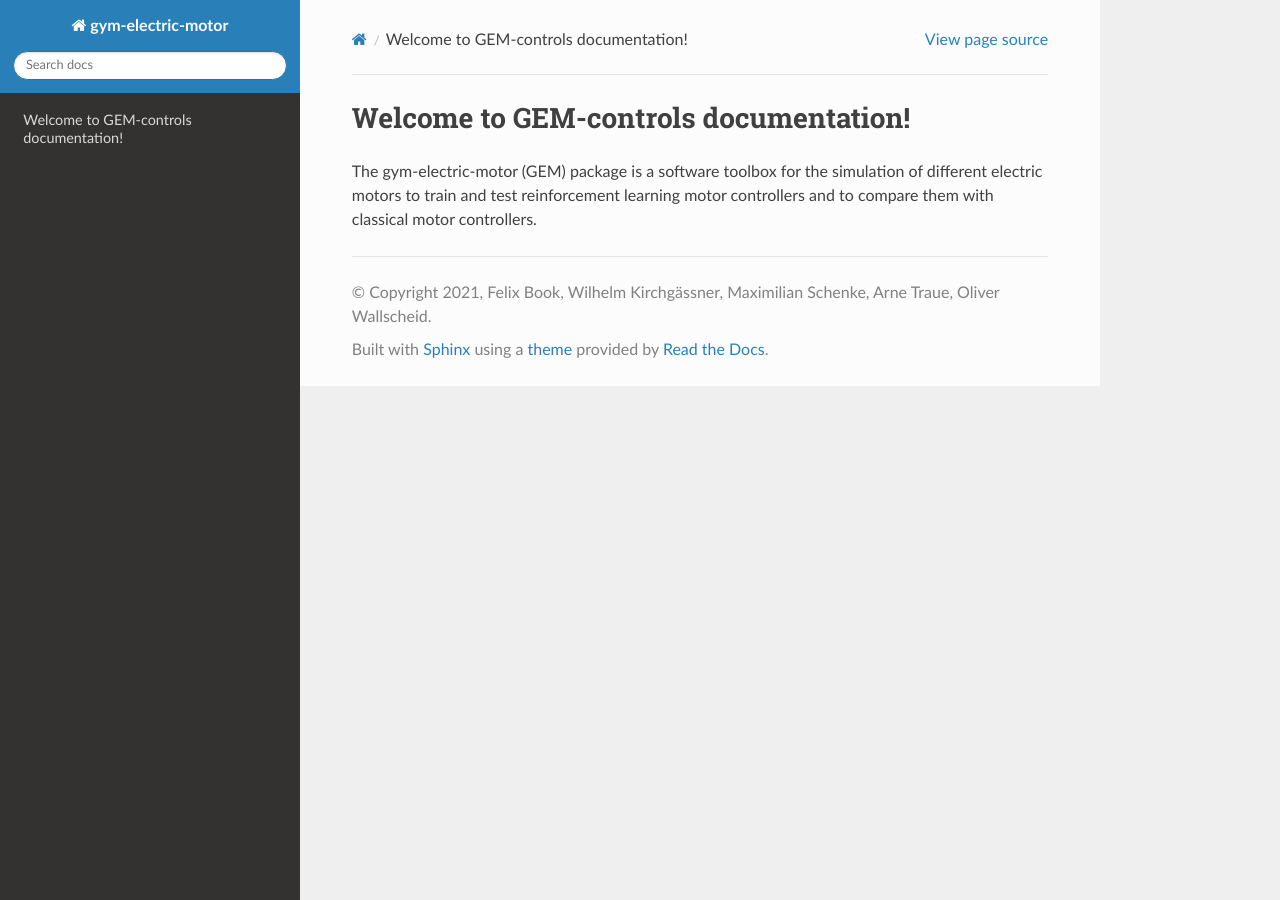
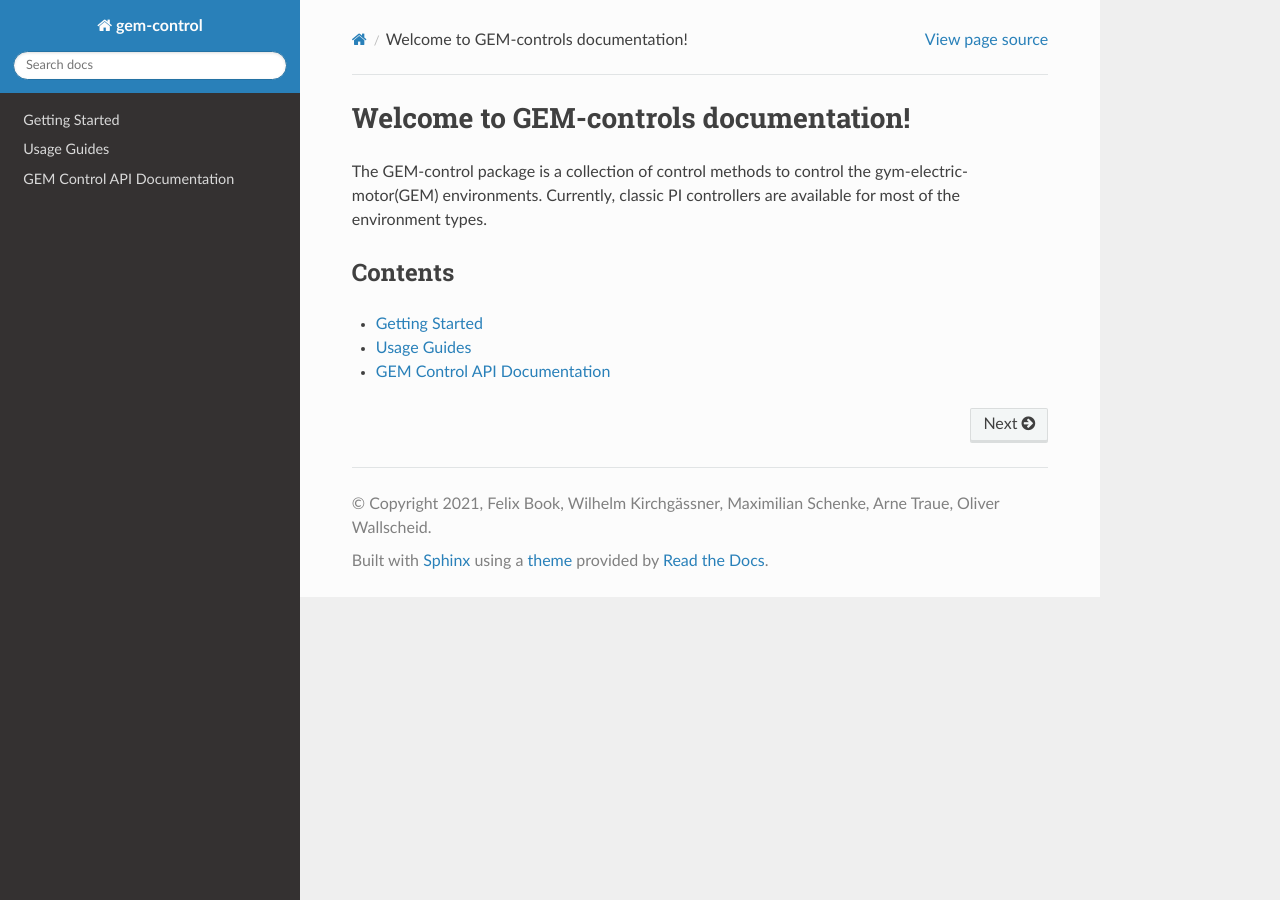
Before and after one commit to upb-lea/gem-control, a Sphinx documentation site: the page built from docs/index.rst, in a window 1280 px wide. Built offline with Sphinx 7.4.7 and the Read the Docs theme 2.0.0, drawn with Linux system fonts in a browser that asks for light colours.

Commit message:
First version of sphinx docs

```diff
--- /dev/null
+++ b/docs/api_documentation/gem_control.rst
@@ -0,0 +1,2 @@
+GEM Control API Documentation
+_____________________________
--- a/docs/conf.py
+++ b/docs/conf.py
@@ -18,7 +18,7 @@ sys.path.insert(0, os.path.abspath('..'))
 sys.setrecursionlimit(1500)
 # -- Project information -----------------------------------------------------
 
-project = 'gym-electric-motor'
+project = 'gem-control'
 copyright = '2021, Felix Book, Wilhelm Kirchgässner, Maximilian Schenke, Arne Traue, Oliver Wallscheid'
 author = 'Felix Book, Wilhelm Kirchgässner, Maximilian Schenke, Arne Traue, Oliver Wallscheid'
 
--- /dev/null
+++ b/docs/getting_started.rst
@@ -0,0 +1,2 @@
+Getting Started
+_______________
--- a/docs/index.rst
+++ b/docs/index.rst
@@ -6,5 +6,14 @@
 Welcome to GEM-controls documentation!
 ===================================================
 
-The gym-electric-motor (GEM) package is a software toolbox for the simulation of different electric motors to
-train and test reinforcement learning motor controllers and to compare them with classical motor controllers.
+The GEM-control package is a collection of control methods to control the gym-electric-motor(GEM) environments.
+Currently, classic PI controllers are available for most of the environment types.
+
+Contents
+________
+
+.. toctree::
+
+   getting_started
+   usage_guide/usage_guides
+   api_documentation/gem_control
--- /dev/null
+++ b/docs/usage_guide/usage_guides.rst
@@ -0,0 +1,2 @@
+Usage Guides
+_____________
```
Also changed, not shown: README.md (+0 -102 lines), quicktest.py (added, +20 -0 lines), 1 other file.
